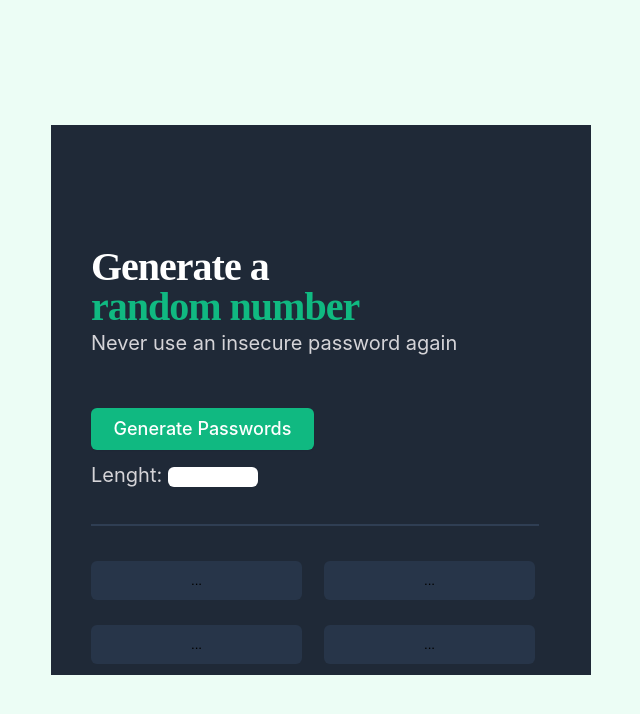
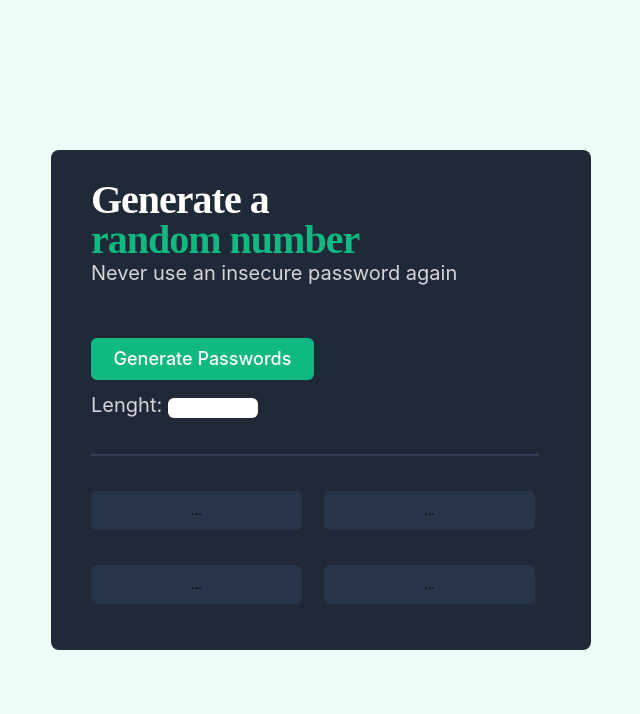
Before and after one commit to Coolhands-frank/Password-Generator, a plain HTML site: page index.html in a window 1280 px wide. Shown: the whole page, without its empty margins (319-959 px from the left). Drawn offline with Linux system fonts and the light colour scheme.

Commit message:
style update

```diff
--- a/pass.css
+++ b/pass.css
@@ -2,53 +2,45 @@ html, body {
     background: #ECFDF5;
     display: flex;
     justify-content: center;
+    align-items: center;
 
 }
 #to-center {
-
-    /*align-content: center;*/
-    /*justify-content: center;*/
     width: 500px;
     margin: auto;
-    height: 550px;
+    height: 500px;
     background: #1F2937;
-
     padding-left: 40px;
+    border-radius: 8px;
 }
 
 h1 {
+    margin: 0;
     width: 354px;
-    height: 80px;
-
-    padding-top: 95px;
+    padding-top: 30px;
     font-family: 'Karla';
     font-style: normal;
     font-weight: 800;
     font-size: 40px;
     line-height: 40px;
-    /* or 100% */
     letter-spacing: -0.025em;
-    /* white */
     color: #FFFFFF;
 }
 
 h3 {
-    margin-bottom: 0px;
-    margin-top: -25px;
-
+    margin-bottom: 0;
+    margin-top: -1px;
     font-family: 'Inter';
     font-style: normal;
     font-weight: 400;
     font-size: 20px;
     line-height: 28px;
-    /* identical to box height, or 140% */
-    /* Medium grey */
     color: #D5D4D8;
 }
+
 button {
     margin-bottom: 0px;
     margin-top: 51px;
-
     justify-content: center;
     align-items: center;
     font-family: 'Inter';
@@ -56,12 +48,10 @@ button {
     font-weight: 500;
     font-size: 18px;
     line-height: 24px;
-    /* white */
     color: #FFFFFF;
     width: 223px;
     height: 42px;
     background: #10B981;
-    /* shadow/sm */
     box-shadow: 0px 1px 2px rgba(0, 0, 0, 0.05);
     border-radius: 6px;
     border: none;
@@ -78,19 +68,16 @@ border: 1px solid #2F3E53;
 }
 
 input {
-
     width: 211px;
     height: 39px;
-
     text-align: center;
-
     background: #273549;
     border-radius: 6px;
     border: none;
     margin-right: 18px;
     margin-top: 35px;
-margin-bottom: -10px;
 }
+
 #style {
     margin: 0px;
     width: 90px;
@@ -105,7 +92,5 @@ p {
     font-weight: 400;
     font-size: 20px;
     line-height: 28px;
-    /* identical to box height, or 140% */
-    /* Medium grey */
     color: #D5D4D8;
 }
```
Lines whose indentation alone changed are shown as unchanged.
